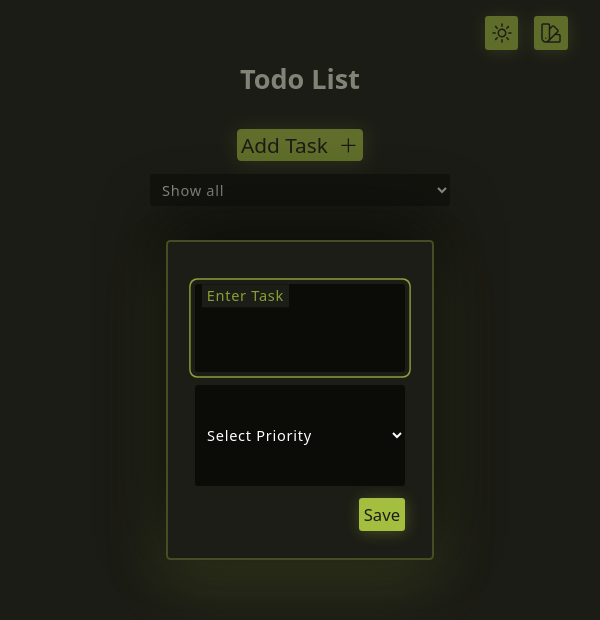
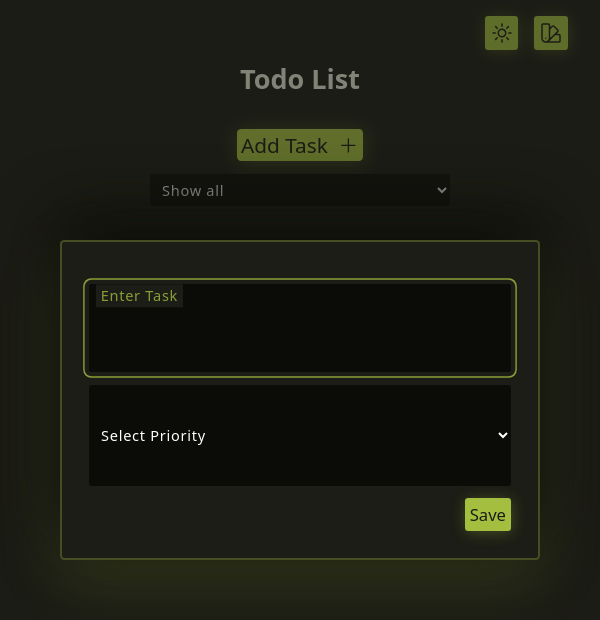
Before and after one commit to Imran-A-K/Qtec-To-Do, a React (Vite) app: page / in a window 600 px wide. Both pictures are taken after a click on the button "Add Task". Shown: the top 620 px of the page. Built offline with nearby package versions, Linux system fonts and the light colour scheme.

Commit message:
Deployment

```diff
--- a/src/index.css
+++ b/src/index.css
@@ -220,6 +220,7 @@
   border: none;
   border-radius: var(--_radius);
   padding: 0.35em 0.55em;
+
   width: 100%;
   font-size: 0.7em;
   letter-spacing: 0.05em;
@@ -239,6 +240,7 @@
   border-radius: var(--_radius);
   padding: 0.35em 0.55em;
   width: 100%;
+
   background-color: hsl(var(--muted));
   font: inherit;
   caret-color: hsl(var(--accent));
@@ -287,12 +289,15 @@
   box-shadow: 0 -1em 3em hsl(var(--muted)), 0 1em 3em hsl(var(--accent) / 0.2);
 }
 
-@media screen and (min-width: 500px) {
+@media screen and (min-width: 721px) {
   [role="dialog"] .todo {
-    min-height: 40vh;
+    min-width: 40vw;
   }
 }
 @media screen and (max-width: 720px) {
+  [role="dialog"] .todo {
+    min-width: 80vw;
+  }
   .addTask {
     flex-direction: column;
   }
```
Also changed, not shown: 1 other file (tests, documents, lock files or other folders).
